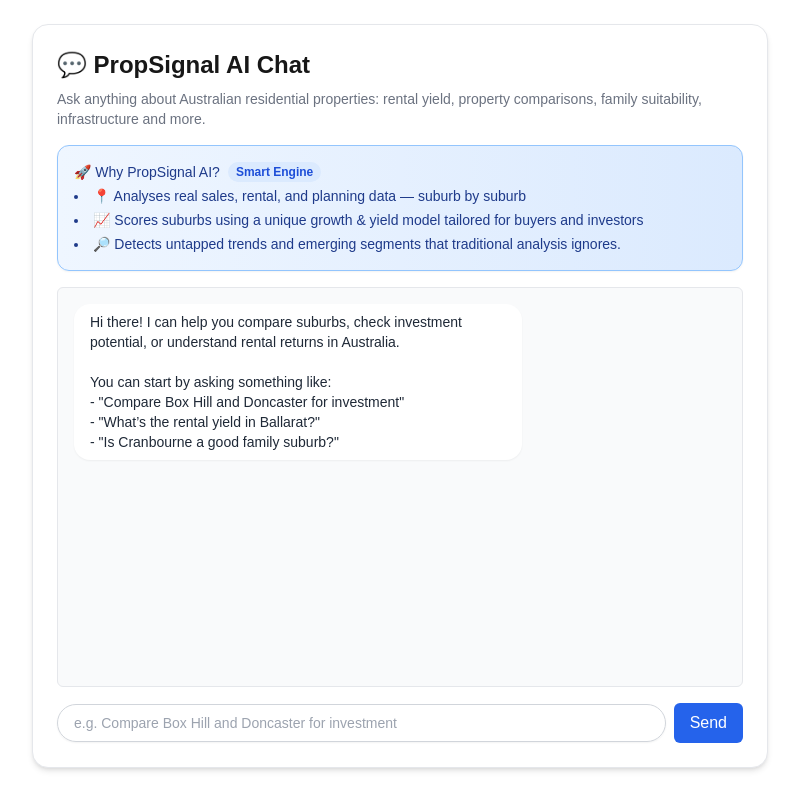
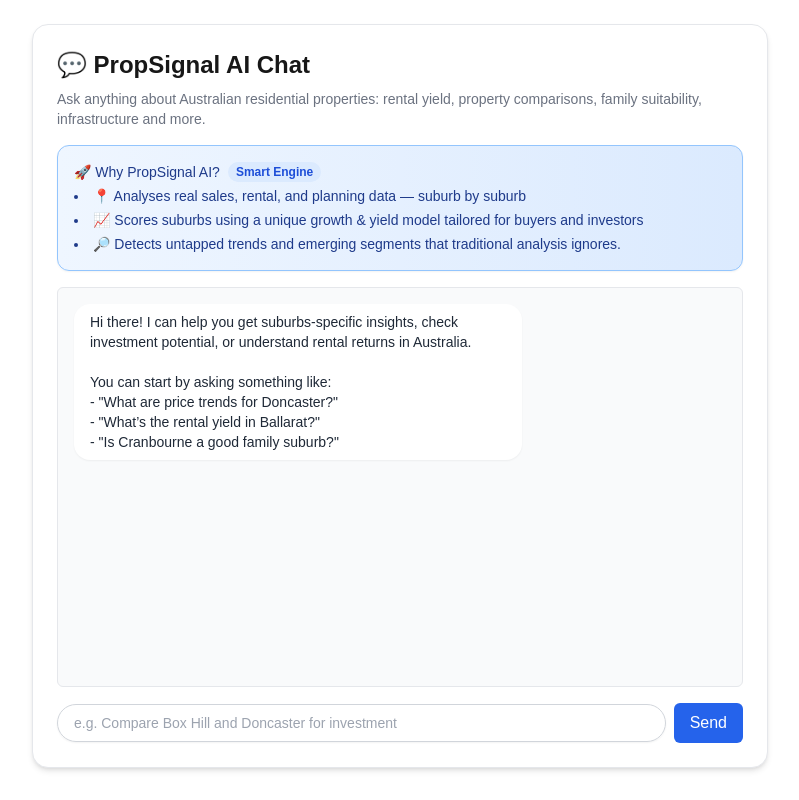
Before and after one commit to sudostar12/propsignal, a Next.js app: page /ai-chat in a window 1280 px wide. Shown: the whole page, without its empty margins (240-1039 px from the left). Built offline with nearby package versions, Linux system fonts and the light colour scheme.

Commit message:
code review and cleanup for detectIntent.ts

```diff
--- a/src/app/ai-chat/page.tsx
+++ b/src/app/ai-chat/page.tsx
@@ -19,7 +19,7 @@
     {
       role: 'assistant',
       content:
-        'Hi there! I can help you compare suburbs, check investment potential, or understand rental returns in Australia.\n\nYou can start by asking something like:\n- "Compare Box Hill and Doncaster for investment"\n- "What’s the rental yield in Ballarat?"\n- "Is Cranbourne a good family suburb?"',
+        'Hi there! I can help you get suburbs-specific insights, check investment potential, or understand rental returns in Australia.\n\nYou can start by asking something like:\n- "What are price trends for Doncaster?"\n- "What’s the rental yield in Ballarat?"\n- "Is Cranbourne a good family suburb?"',
     },
   ]);
   const [input, setInput] = useState('');
```
